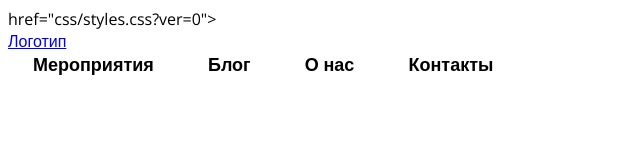
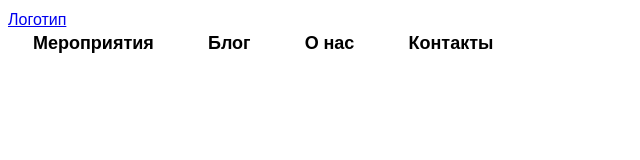
Before and after one commit to krazer1/krazer1.github.io, a plain HTML site: page index.html in a window 1280 px wide. Shown: the whole page, without its empty margins (0-640 px from the left). Drawn offline with nearby package versions, Linux system fonts and the light colour scheme; files that its build step writes are made by us from their sources.

Commit message:
Update index.html

```diff
--- a/index.html
+++ b/index.html
@@ -3,7 +3,7 @@
   <head>
     <meta charset="UTF-8" />
     <title>Page title</title>
-    href="css/styles.css?ver=0">
+    <link rel="stylesheet" href="css/styles.css?ver=0">
     <link rel="stylesheet" href="styles/styles.css?ver=0">
     <link rel="preconnect" href="https://fonts.googleapis.com">
     <link rel="preconnect" href="https://fonts.gstatic.com" crossorigin>
```
